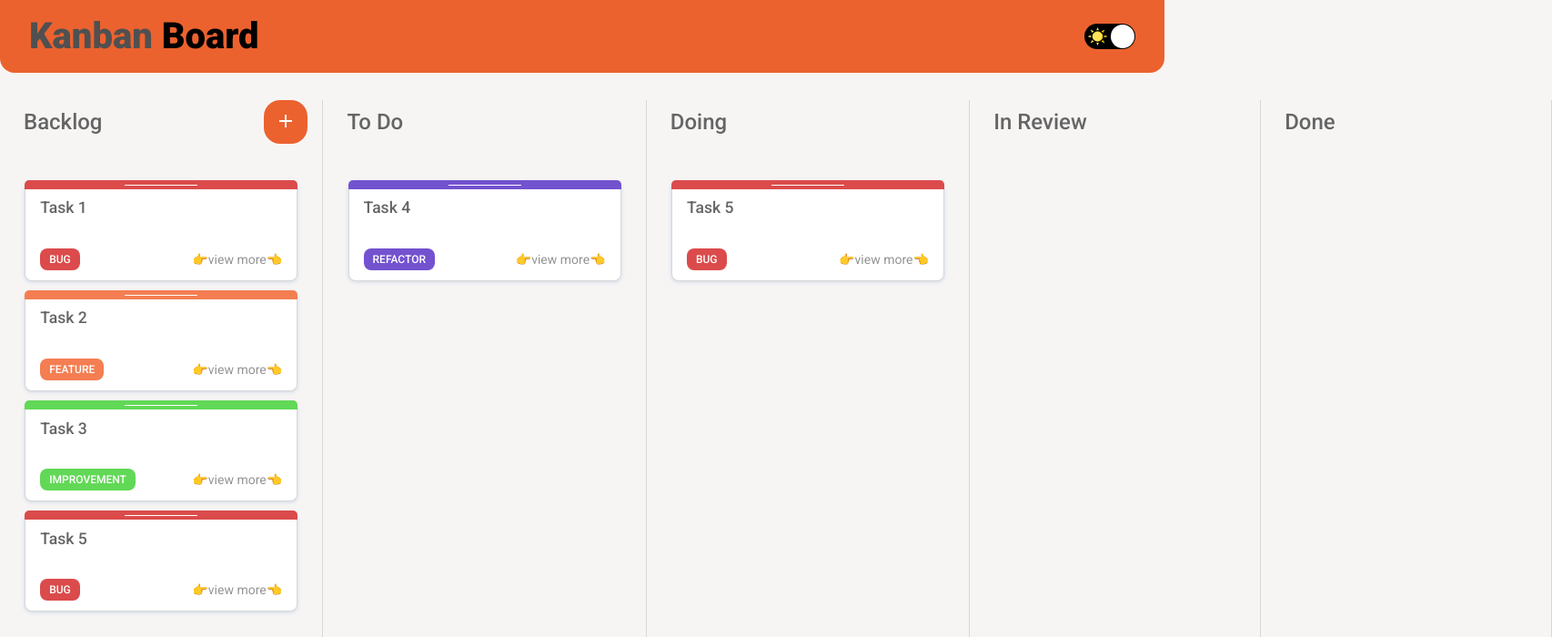
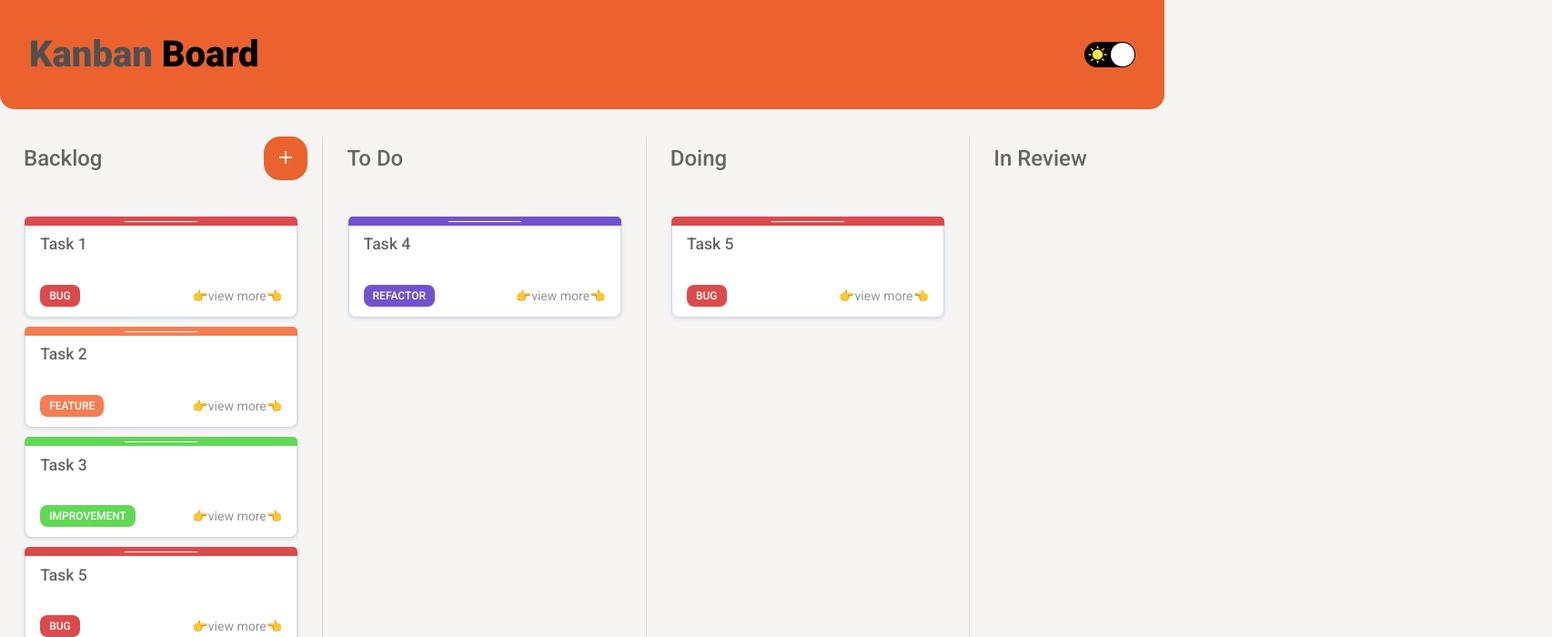
Before and after one commit to ponqueli/kanban-board, a React (Create React App) app: page / in a window 1280 px wide. Shown: the top 700 px of the page at 91% size, 1706 px wide, since content can reach past the window. Built offline with nearby package versions, Linux system fonts and the light colour scheme.

Commit message:
fix: adjusting heights and scroll behaviour

```diff
--- a/src/components/Board/styles.js
+++ b/src/components/Board/styles.js
@@ -3,5 +3,7 @@ import styled from "styled-components";
 export const Container = styled.div`
   display: flex;
   padding: 1.875rem 0;
-  height: calc(100% - 5rem);
+  height: 85vh;
+  width: 100vw;
+  overflow-x: auto;
 `;
--- a/src/components/Header/styles.js
+++ b/src/components/Header/styles.js
@@ -1,8 +1,8 @@
 import styled from "styled-components";
 
 export const Container = styled.header`
-  height: 5rem;
-  width: 100%;
+  height: 15vh;
+  width: 100vw;
   padding: 0  2rem;
   background-color: ${({ color }) => color};
   border-bottom-left-radius: 1rem;
--- a/src/styles/global.js
+++ b/src/styles/global.js
@@ -26,7 +26,7 @@ export const GlobalStyle = createGlobalStyle`
   body {
     background: ${({ theme }) => theme.colors.background};
     color: ${({ theme }) => theme.colors.text_primary};
-    overflow-y: hidden;
+    overflow:hidden;
     -webkit-font-smoothing: antialiased;
   }
 
```
